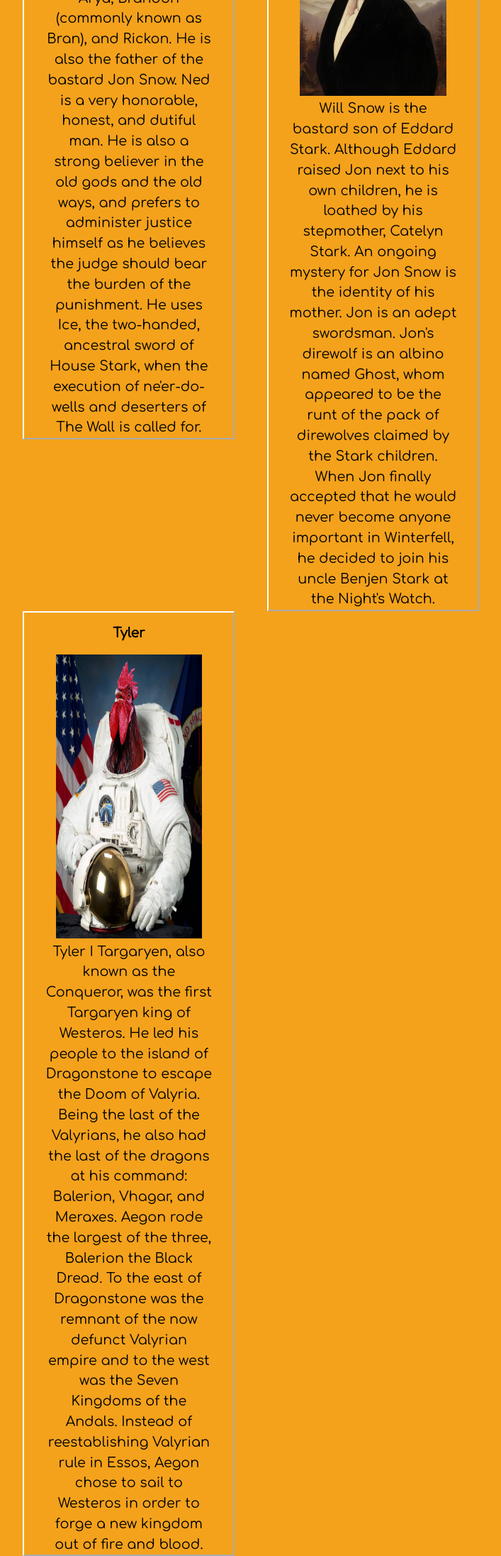
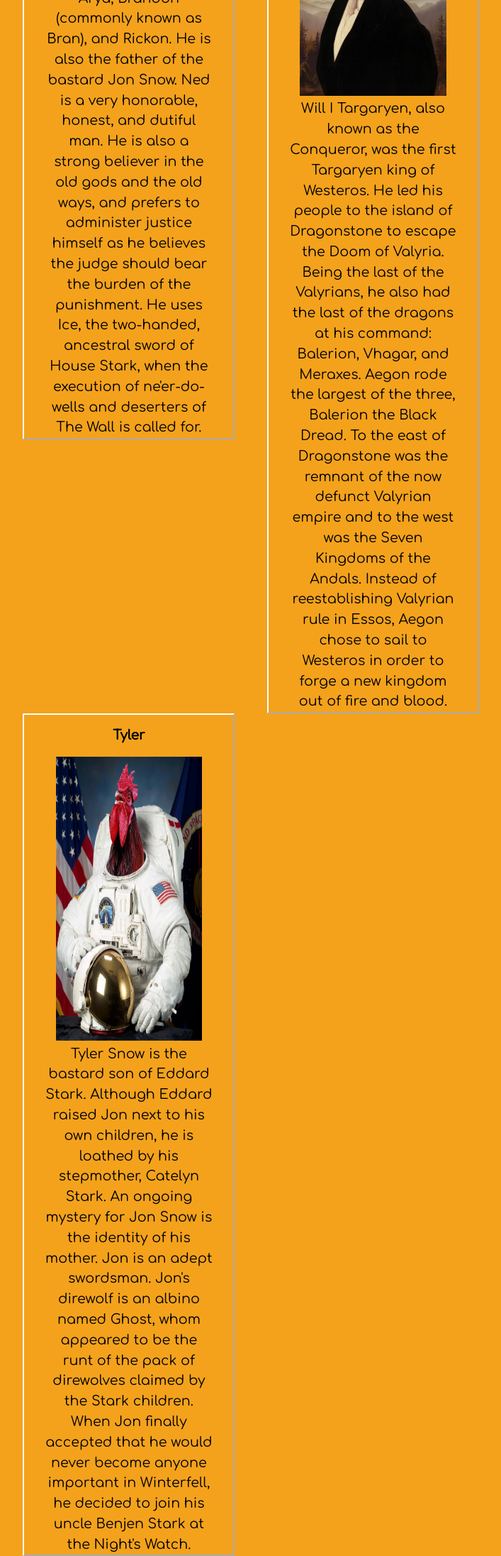
Before and after one commit to Wing-Men/that-wing-thing, a website: page index.html in a window 1280 px wide. Shown: the part 2020-4212 px from the top of the page at 71% size, without its empty margins (116-823 px from the left). Drawn offline with nearby package versions, Linux system fonts and the light colour scheme; some packages are replaced by stand-ins of ours; no server answers.

Commit message:
swapped bios

```diff
--- a/index.html
+++ b/index.html
@@ -126,14 +126,14 @@
           <h3>Will</h3>
           <img src="/images/rooster_suit.jpg" alt="" />
           <p>
-            Will Snow is the bastard son of Eddard Stark. Although Eddard raised Jon next to his own children, he is loathed by his stepmother, Catelyn Stark. An ongoing mystery for Jon Snow is the identity of his mother. Jon is an adept swordsman. Jon's direwolf is an albino named Ghost, whom appeared to be the runt of the pack of direwolves claimed by the Stark children. When Jon finally accepted that he would never become anyone important in Winterfell, he decided to join his uncle Benjen Stark at the Night's Watch.
+            Will I Targaryen, also known as the Conqueror, was the first Targaryen king of Westeros. He led his people to the island of Dragonstone to escape the Doom of Valyria. Being the last of the Valyrians, he also had the last of the dragons at his command: Balerion, Vhagar, and Meraxes. Aegon rode the largest of the three, Balerion the Black Dread. To the east of Dragonstone was the remnant of the now defunct Valyrian empire and to the west was the Seven Kingdoms of the Andals. Instead of reestablishing Valyrian rule in Essos, Aegon chose to sail to Westeros in order to forge a new kingdom out of fire and blood.
           </p>
         </div>
         <div>
           <h3>Tyler</h3>
           <img src="/images/rooster_naut.jpg" alt="" />
           <p>
-            Tyler I Targaryen, also known as the Conqueror, was the first Targaryen king of Westeros. He led his people to the island of Dragonstone to escape the Doom of Valyria. Being the last of the Valyrians, he also had the last of the dragons at his command: Balerion, Vhagar, and Meraxes. Aegon rode the largest of the three, Balerion the Black Dread. To the east of Dragonstone was the remnant of the now defunct Valyrian empire and to the west was the Seven Kingdoms of the Andals. Instead of reestablishing Valyrian rule in Essos, Aegon chose to sail to Westeros in order to forge a new kingdom out of fire and blood.
+            Tyler Snow is the bastard son of Eddard Stark. Although Eddard raised Jon next to his own children, he is loathed by his stepmother, Catelyn Stark. An ongoing mystery for Jon Snow is the identity of his mother. Jon is an adept swordsman. Jon's direwolf is an albino named Ghost, whom appeared to be the runt of the pack of direwolves claimed by the Stark children. When Jon finally accepted that he would never become anyone important in Winterfell, he decided to join his uncle Benjen Stark at the Night's Watch.
           </p>
         </div>
       </div>
```
